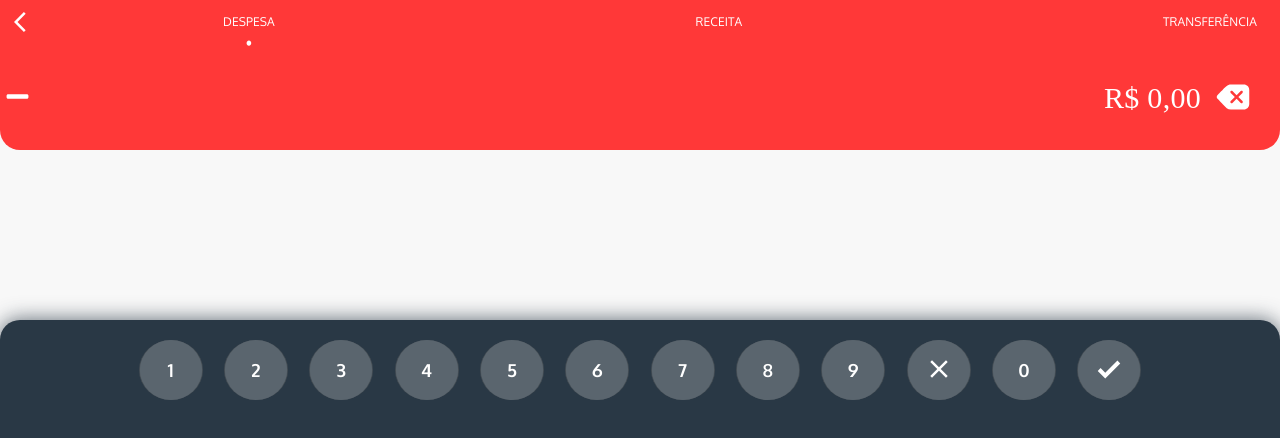
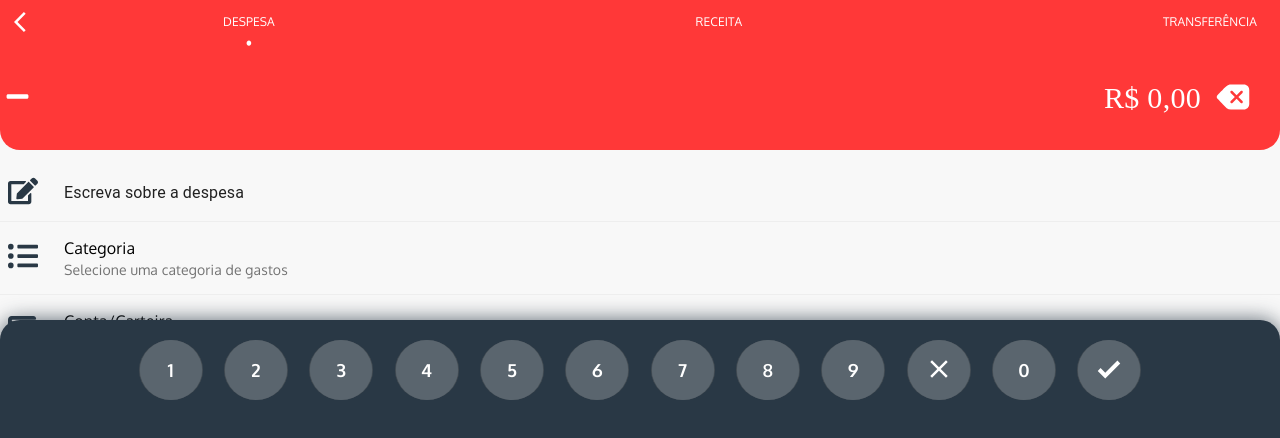
Before and after one commit to cardosoGui/gui-budget-react, a React (Create React App) app: page /income in a window 1280 px wide. Shown: the top 438 px of the page. Built offline with nearby package versions, Linux system fonts and the light colour scheme; no server answers; a web font is replaced by a local one.

Commit message:
implements sections of transaction

```diff
--- a/src/components/NumericInput/NumericInputUI/index.js
+++ b/src/components/NumericInput/NumericInputUI/index.js
@@ -19,30 +19,13 @@ const useStyles = makeStyles({
 		height: '60px',
 		width: '100%',
 		borderRadius: '100%',
-
 		background: ({ colorTheme }) => colorTheme
 	}
 })
 
-const NumericInputUI = ({ number, handleNumber, value, component, type }) => {
+const NumericInputUI = ({ number, component, onNumberChange }) => {
 	const { colorSchema } = useAppContext()
-	const classes = useStyles({ colorTheme: colorSchema['secondary'], type })
-	const onNumberChange = () => {
-		switch (type) {
-			case 'clear':
-				handleNumber('amount', '0')
-				window.navigator.vibrate(50)
-				return
-			case 'submit':
-				handleNumber('showNumericInput', false)
-				window.navigator.vibrate(50)
-				return
-
-			default:
-				handleNumber('amount', value.concat(number))
-				window.navigator.vibrate(50)
-		}
-	}
+	const classes = useStyles({ colorTheme: colorSchema['secondary'] })
 	return !component ? (
 		<Button className={classes.button} onClick={onNumberChange} variant="outlined">
 			<span className={classes.buttonBackground}>
--- a/src/components/NumericInput/NumericInputWrapper/index.js
+++ b/src/components/NumericInput/NumericInputWrapper/index.js
@@ -42,14 +42,14 @@ const numbers = [
 const NumericInputWrapper = ({ children }) => {
 	const { colorSchema } = useAppContext()
 	const classes = useStyles({ colorTheme: colorSchema['primary'] })
+
 	return (
 		<SectionMain noPadding className={classes.root}>
 			<SectionMain noPadding position="space-around">
 				{numbers.map((numericInput) =>
 					children({
 						number: numericInput.value,
-						component: numericInput.component,
-						type: numericInput.value
+						component: numericInput.component
 					})
 				)}
 			</SectionMain>
--- a/src/components/NumericInput/index.js
+++ b/src/components/NumericInput/index.js
@@ -3,16 +3,22 @@ import NumericInputWrapper from './NumericInputWrapper'
 import NumericInputUI from './NumericInputUI'
 
 const NumericInput = ({ formikProps }) => {
+	const onNumberChange = (number) => {
+		const functions = {
+			clear: () => formikProps.setFieldValue('amount', '0'),
+			submit: () => formikProps.setFieldValue('showNumericInput', false),
+			onChange: () => formikProps.setFieldValue('amount', formikProps.values.amount.concat(number))
+		}
+		if (window.navigator.vibrate) {
+			window.navigator.vibrate(50)
+		}
+		return number.toString().match(/clear|submit/) ? functions[number]() : functions['onChange']()
+	}
+
 	return (
 		<NumericInputWrapper>
-			{({ number, component, type }) => (
-				<NumericInputUI
-					component={component}
-					number={number}
-					handleNumber={formikProps.setFieldValue}
-					value={formikProps.values.amount}
-					type={type}
-				/>
+			{({ number, component }) => (
+				<NumericInputUI component={component} number={number} onNumberChange={() => onNumberChange(number)} />
 			)}
 		</NumericInputWrapper>
 	)
--- /dev/null
+++ b/src/components/SelectInputUI/index.js
@@ -0,0 +1,19 @@
+import React from 'react'
+import { ListItem, makeStyles, ListItemAvatar, ListItemText } from '@material-ui/core'
+
+const useStyles = makeStyles({
+	root: { padding: '8px', borderBottom: 'solid 1px #eee' },
+	amountLabel: { margin: '10px 0' }
+})
+
+const SelectInputUI = ({ titleText, icon, children }) => {
+	const classes = useStyles()
+	return (
+		<ListItem className={classes.root} button>
+			<ListItemAvatar>{icon}</ListItemAvatar>
+			<ListItemText className={classes.secondary} primary={titleText} secondary={children} />
+		</ListItem>
+	)
+}
+
+export default SelectInputUI
--- a/src/pages/home/index.js
+++ b/src/pages/home/index.js
@@ -46,7 +46,8 @@ const HomePage = () => {
 						<SectionMain miniPadding position="center">
 							<img
 								alt="credit card animation"
-								width={100}
+								width="100px"
+								height="100px"
 								src="https://firebasestorage.googleapis.com/v0/b/gui-budget.appspot.com/o/animations%2Fcreditcard_animation.gif?alt=media&token=89775e37-75fb-46de-970f-076a67704d88"
 							/>
 							{/* <BsCreditCard size={50} color="#0000008a" /> */}
@@ -74,7 +75,8 @@ const HomePage = () => {
 						<SectionMain miniPadding position="center">
 							<img
 								alt="target_animation"
-								width={100}
+								width="100px"
+								height="100px"
 								src="https://firebasestorage.googleapis.com/v0/b/gui-budget.appspot.com/o/animations%2Ftarget_animation.gif?alt=media&token=ef598681-fed9-4a55-84a5-e63689cf533b"
 							/>
 						</SectionMain>
--- a/src/pages/income/index.js
+++ b/src/pages/income/index.js
@@ -2,12 +2,15 @@ import React from 'react'
 import SectionMain from '../../components/SectionMain'
 import HeaderBackgroundUI from '../../components/HeaderBackgroundUI'
 import Title from '../../components/Title'
-import { makeStyles, Fade, IconButton, Button, Collapse } from '@material-ui/core'
+import { makeStyles, Fade, IconButton, Button, Collapse, InputBase } from '@material-ui/core'
 import toCurrency from '../../utils/toCurrency'
 import { Formik } from 'formik'
 import NumericInput from '../../components/NumericInput'
 import { IoIosBackspace } from 'react-icons/io'
-import { FaMinus, FaPlus, FaExchangeAlt } from 'react-icons/fa'
+import { FiRepeat } from 'react-icons/fi'
+import { FaMinus, FaPlus, FaExchangeAlt, FaEdit, FaListUl, FaWallet, FaRegCalendarAlt } from 'react-icons/fa'
+import SelectInputUI from '../../components/SelectInputUI'
+import { useAppContext } from '../../store/AppContext'
 
 const useStyles = makeStyles({
 	amount: {
@@ -30,6 +33,7 @@ const useStyles = makeStyles({
 
 const IncomePage = () => {
 	const classes = useStyles()
+	const { colorSchema } = useAppContext()
 
 	const onDeleteNumber = (formikProps) => {
 		const { amount } = formikProps.values
@@ -69,18 +73,10 @@ const IncomePage = () => {
 		)
 	}
 
-	const TypeSymbols = ({ type }) => {
-		switch (type) {
-			case 'expense':
-				return <FaMinus fontSize={25} color="#fff" />
-			case 'income':
-				return <FaPlus fontSize={25} color="#fff" />
-			case 'transference':
-				return <FaExchangeAlt fontSize={25} color="#fff" />
-
-			default:
-				return <span />
-		}
+	const typeSymbols = {
+		expense: <FaMinus fontSize={25} color="#fff" />,
+		income: <FaPlus fontSize={25} color="#fff" />,
+		transference: <FaExchangeAlt fontSize={25} color="#fff" />
 	}
 
 	return (
@@ -105,7 +101,7 @@ const IncomePage = () => {
 								rightComponent={<TypeButtons formikProps={formikProps} />}
 							>
 								<SectionMain item xs={1}>
-									<TypeSymbols type={formikProps.values.type} />
+									{typeSymbols[formikProps.values.type]}
 								</SectionMain>
 								<SectionMain
 									item
@@ -124,6 +120,40 @@ const IncomePage = () => {
 									</IconButton>
 								</SectionMain>
 							</HeaderBackgroundUI>
+							<SectionMain>
+								<SelectInputUI icon={<FaEdit fontSize={30} color={colorSchema['primary']} />}>
+									<InputBase
+										id="standard-basic"
+										defaultValue="Escreva sobre a despesa"
+										inputProps={{ 'aria-label': 'naked' }}
+										fullWidth
+									/>
+								</SelectInputUI>
+								<SelectInputUI
+									titleText="Categoria"
+									icon={<FaListUl fontSize={30} color={colorSchema['primary']} />}
+								>
+									Selecione uma categoria de gastos
+								</SelectInputUI>
+								<SelectInputUI
+									titleText="Conta/Carteira"
+									icon={<FaWallet fontSize={30} color={colorSchema['primary']} />}
+								>
+									Escolha uma conta
+								</SelectInputUI>
+								<SelectInputUI
+									titleText="Data"
+									icon={<FaRegCalendarAlt fontSize={30} color={colorSchema['primary']} />}
+								>
+									{new Date().toLocaleDateString()}
+								</SelectInputUI>
+								<SelectInputUI
+									titleText="Recorrência"
+									icon={<FiRepeat fontSize={30} color={colorSchema['primary']} />}
+								>
+									Decida entre gasto fixo/temporário
+								</SelectInputUI>
+							</SectionMain>
 							<Collapse in={formikProps.values.showNumericInput}>
 								<NumericInput formikProps={formikProps} />
 							</Collapse>
```
